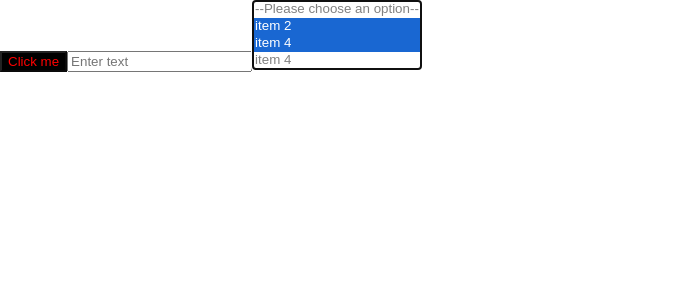
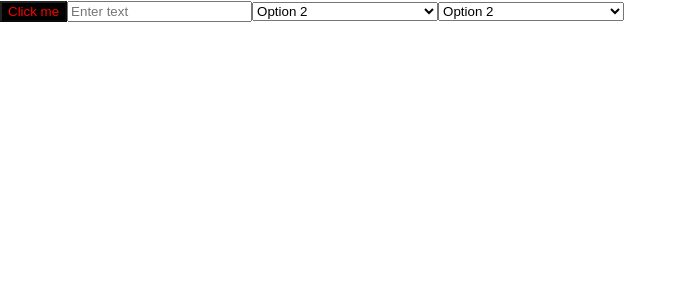
Before and after one commit to ankurshrey/libproject, a React (Create React App) app in the folder presentation/: page / in a window 1280 px wide. Shown: the top 300 px of the page, without its empty margins (0-687 px from the left). Built offline with nearby package versions, Linux system fonts and the light colour scheme.

Commit message:
New features

```diff
--- a/presentation/src/App.tsx
+++ b/presentation/src/App.tsx
@@ -8,18 +8,18 @@
 const App = () => {
   const dropdownOptions: Options[] = [
     {
-      id: "item 1",
+      id: "item 2",
       value: "item 2",
       isSelected: true
     },
     {
-      id: "item 3",
+      id: "item 4",
       value: "item 4",
       isSelected: true
     },
     {
-      id: "item 3",
-      value: "item 4",
+      id: "item 1",
+      value: "item 1",
       isDisabled: true
     },
     {
@@ -44,7 +44,11 @@
         placeholder="Enter text"
         onChange={(e) => console.log('Input changed:', e.target.value)}
       />
-      <Dropdown options={dropdownOptions} onChange={(e) => console.log('Dropdown changed:', e.target.value)} />
+      <Dropdown options={dropdownOptions} onChange={(e) => alert(e.target.value +' Dropdown changed')} />
+      {/* <Dropdown options={dropdownOptions} onChange={(event) => console.log('Change event', event)} /> */}
+      <Dropdown options={dropdownOptions} onBlur={(event) => console.log('Blur event', event)} onFocus={(event) => console.log('Focus event', event)} />
+
+
     </div>
   );
 };
--- a/presentation/src/component/Dropdown/Dropdown.tsx
+++ b/presentation/src/component/Dropdown/Dropdown.tsx
@@ -1,6 +1,6 @@
 
 
-import React, { SelectHTMLAttributes } from 'react';
+import React, { SelectHTMLAttributes, FocusEvent, ChangeEvent } from 'react';
 //import Options  from '../../../../@lib/@native/rkDropdown'
 import { Options } from 'lib/@native/rkDropdown/dropdown.rk'
 
@@ -11,26 +11,32 @@
 //   value:string
 // }
 
-
-
 interface DropdownProps extends SelectHTMLAttributes<HTMLSelectElement> {
-  // Any additional props you want to accept
   options: Options[];
-  // autoFocus?: boolean;
+  onBlur?: (event: FocusEvent<HTMLSelectElement>) => void;
+  onFocus?: (event: FocusEvent<HTMLSelectElement>) => void;
+  onChange?: (event: ChangeEvent<HTMLSelectElement>) => void;
 }
 
-const Dropdown = ({ options, ...rest }: DropdownProps) => {
+const Dropdown = ({ options, onBlur, onFocus, onChange, ...rest }: DropdownProps) => {
+
   return (
-    <select {...rest} data-testid="dropdown" autoFocus multiple={true} >
-      <option disabled  value="">--Please choose an option--</option>
+    <select
+      {...rest}
+      data-testid="dropdown"
+      autoFocus={rest.autoFocus}
+      multiple={false}
+      onBlur={onBlur}
+      onFocus={onFocus}
+      onChange={onChange}
+    >
+      <option disabled value="">
+        --Please choose an option--
+      </option>
       {options.map((item, index) => (
-        (
-          <option key={index} value={item.id} disabled={item.isDisabled} selected={item.isSelected}>
-            {item.value}
-          </option>
-
-        )
-
+        <option key={index} value={item.id} disabled={item.isDisabled} selected={item.isSelected}>
+          {item.value}
+        </option>
       ))}
     </select>
   );
```
